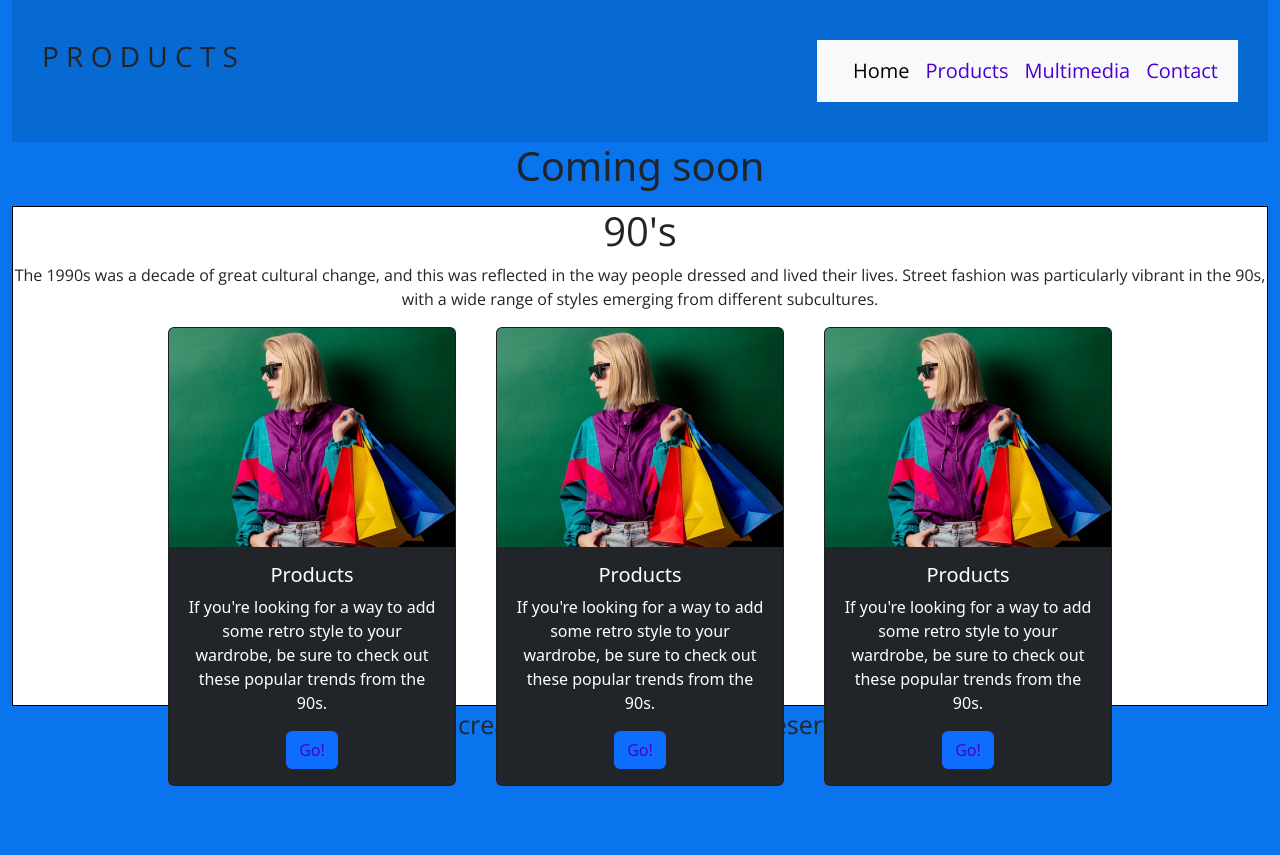
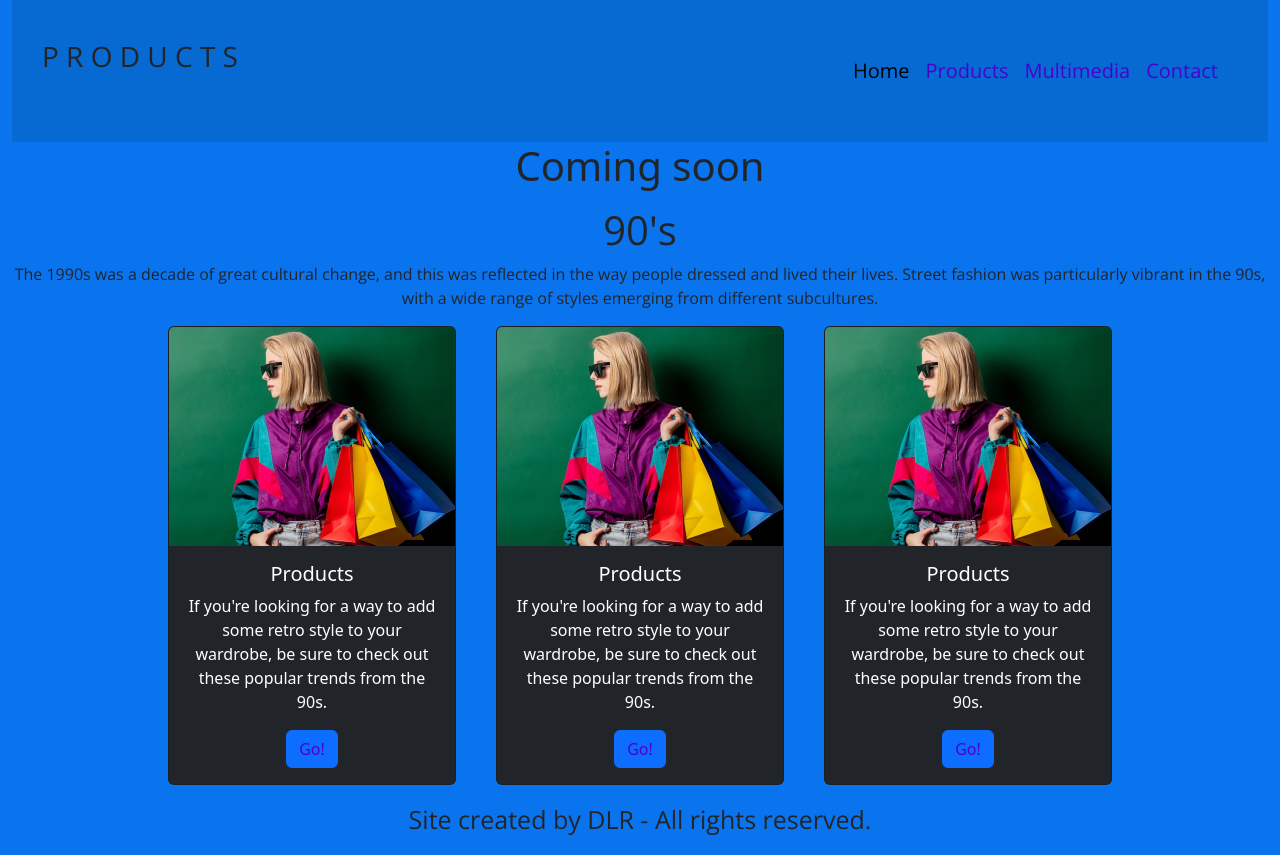
Before and after one commit to dolianaleal/floppy_disk, a plain HTML site: page html/products.html in a window 1280 px wide. Before the commit the page ends 802 px from the top, so only its background shows below. Drawn offline with nearby package versions, Linux system fonts and the light colour scheme; files whose address does not match are found by name.

Commit message:
fixes8_removingbg_entrega2

```diff
--- a/css/style.css
+++ b/css/style.css
@@ -22,13 +22,13 @@ body {
 }
 
 
-.cajaPrincipal {
+   /* .cajaPrincipal {
     background-color: #ffffff;
     border: 1px solid black;
     width: 100%;
     height: 500px;
 
-}
+} */
 
 .item {
     border: 2px solid black;
--- a/html/products.html
+++ b/html/products.html
@@ -11,7 +11,7 @@
 <body class="container-fluid">
     <header class="googlefont">
         <h3 class="title"> P R O D U C T S </h3>
-        <nav class="navbar navbar-expand-lg bg-body-tertiary">
+        <nav class="navbar navbar-expand-lg">
           <div class="container-fluid">
               <a class="navbar-brand" href="index.html"></a>
               <button class="navbar-toggler" type="button" data-bs-toggle="collapse" data-bs-target="#navbarNav" aria-controls="navbarNav" aria-expanded="false" aria-label="Toggle navigation">
```
Also changed, not shown: html/contact.html (+1 -1 lines), html/multimedia.html (+1 -1 lines), index.html (+1 -1 lines).
